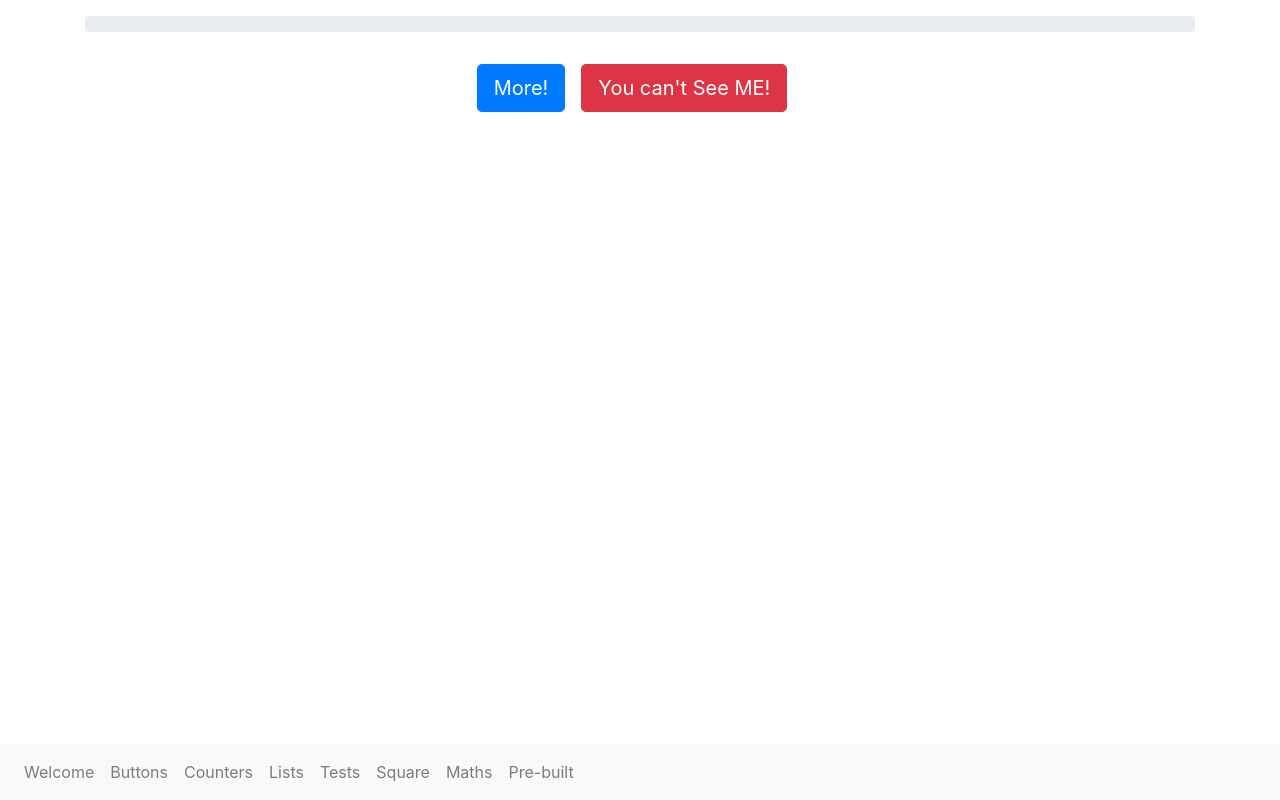
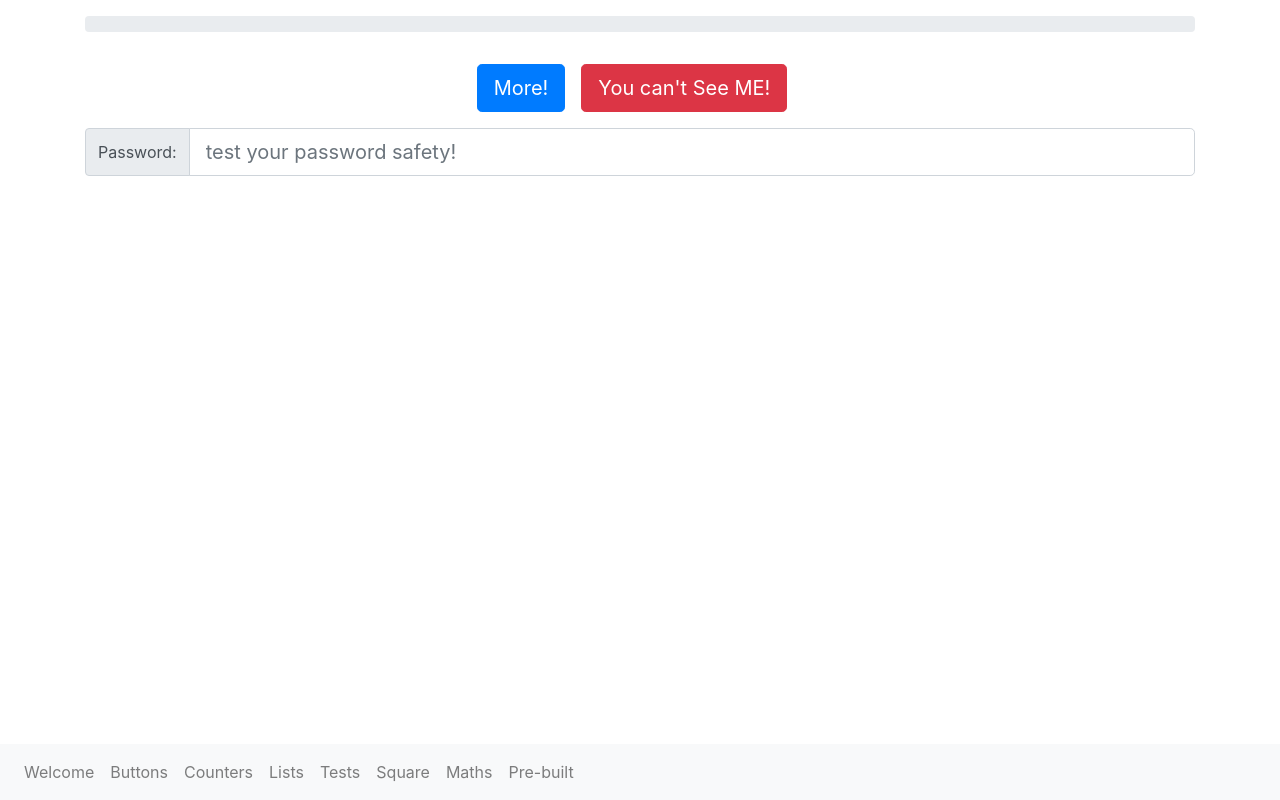
Before and after one commit to AlexanderBraatz/w910reactUI, a React (Create React App) app in the folder w910react/: page /pre-built in a window 1280 px wide. Built offline with nearby package versions, Linux system fonts and the light colour scheme.

Commit message:
W9D3 chall 07-pre-built-Components 03 made PasswordStrengthPre component, used as='input' on FormControl Component

```diff
--- a/w910react/src/App.js
+++ b/w910react/src/App.js
@@ -30,6 +30,7 @@ import FourOhFour from './components/06routing/FourOhFour'
 
 import Progress from './components/07pre-built/Progress'
 import CatchMeIfYouCanPre from './components/07pre-built/CatchMeIfYouCanPre'
+import PasswordStrengthPre from './components/07pre-built/PasswordStrengthPre'
 
 
 function App() {
@@ -41,6 +42,7 @@ function App() {
           <Progress />
           <CatchMeIfYouCanPre
             jump={ 100 }/>
+          <PasswordStrengthPre />
         </Route>
           <Route  path="/buttons" >
             <Clicked />
--- /dev/null
+++ b/w910react/src/components/07pre-built/PasswordStrengthPre.jsx
@@ -0,0 +1,58 @@
+import React, { Component } from "react";
+
+import InputGroup from 'react-bootstrap/InputGroup' //https://react-bootstrap.netlify.app/components/input-group/
+import FormControl from 'react-bootstrap/FormControl' //https://react-bootstrap.netlify.app/components/forms/#form-control-feedback-props
+
+class PasswordStrengthPre extends Component {
+    constructor(props) {
+        super(props)
+        this.state= {
+            input : "",
+            colour : ""
+        }
+
+    }
+
+    handleChange(e) {
+
+
+        let colour;
+
+        const { value } = e.currentTarget;
+
+
+        if (value.length < 9) { colour = "red"}
+        else if(value.length < 16) { colour = "orange"}
+        else { colour = "green"};
+
+
+        this.setState({
+            input : value,
+            colour : colour,
+        })
+    }
+    render(){
+        return(
+            <InputGroup className="mb-3">
+                <InputGroup.Prepend>
+                <InputGroup.Text
+                    id="basic-addon1">Password:</InputGroup.Text>
+                </InputGroup.Prepend>
+                <FormControl
+                    as="input"
+                    type= "password"
+                    style= {{
+                        backgroundColor : this.state.colour,
+                    }}
+                    onChange= {(e) => this.handleChange(e)}
+                    placeholder="test your password safety!"
+                    aria-label="Password"
+                    aria-describedby="basic-addon1"
+                    size="lg"
+                />
+            </InputGroup>
+        )
+    }
+}
+
+export default PasswordStrengthPre;
```
